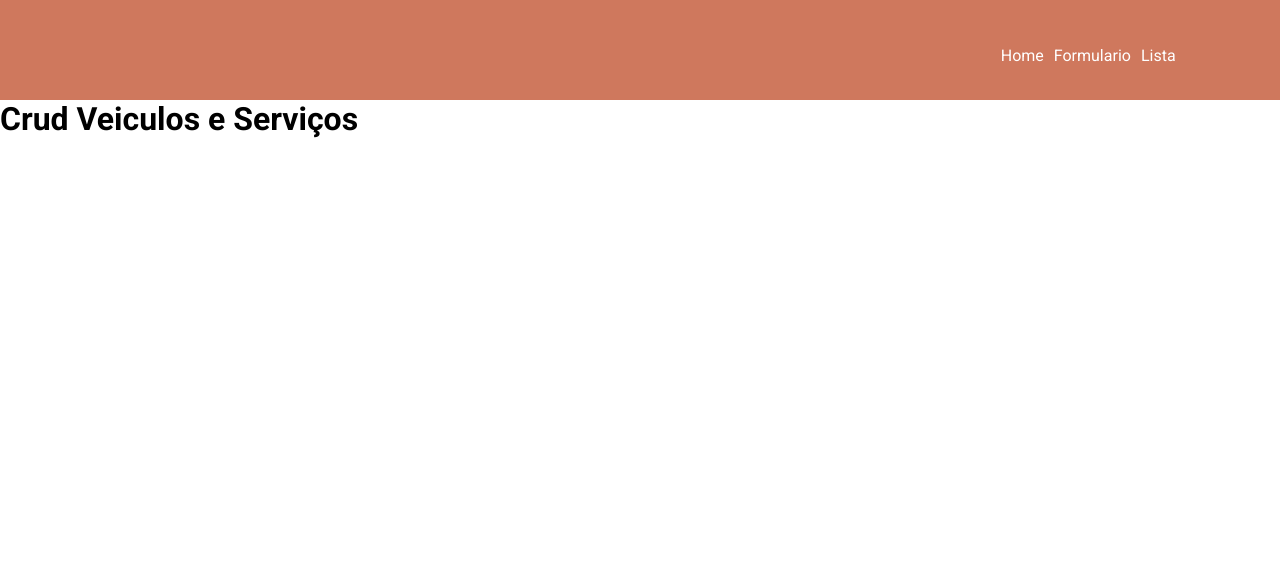
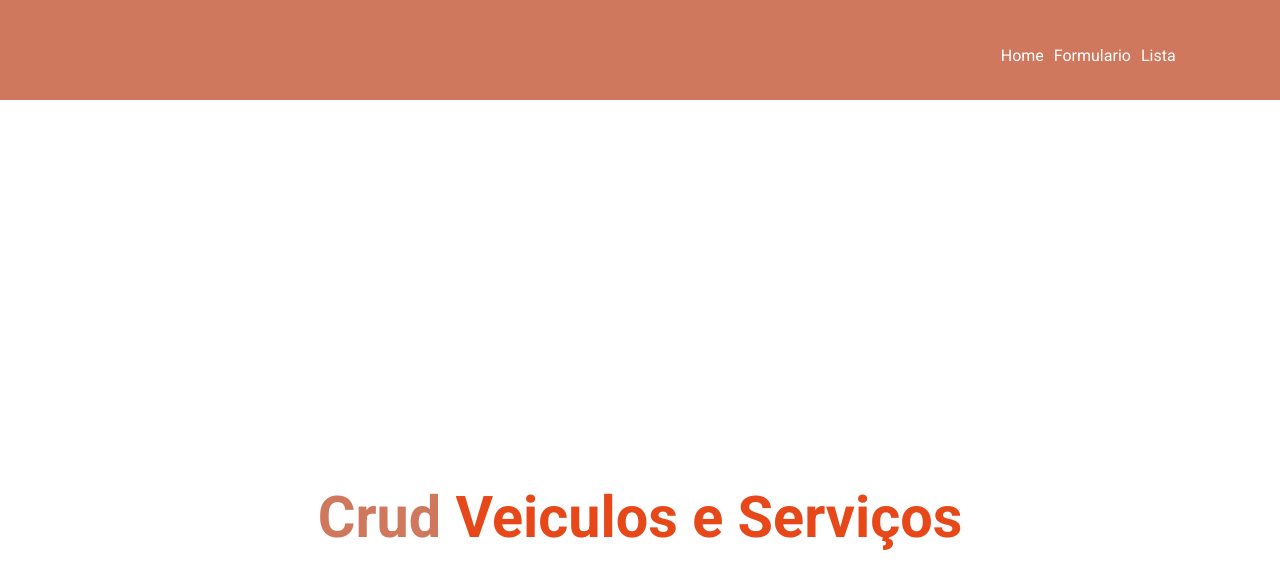
Before and after one commit to LucasAl03/crud_veiculos_e_servicos, an Angular app: page /home in a window 1280 px wide. Shown: the top 588 px of the page. Built offline with nearby package versions, Linux system fonts and the light colour scheme.

Commit message:
Formatação de home-component

```diff
--- a/src/app/component/home-component/home-component.css
+++ b/src/app/component/home-component/home-component.css
@@ -0,0 +1,17 @@
+#div-home{
+    width: 80%;
+    height: 80%;
+    margin: 30% auto;
+    display: flex;
+    align-items: center;
+    justify-content: center;
+    font-size: 1.8em;
+}
+
+h1{
+    color: var(--cor1);
+}
+
+#veiculos-servicos{
+    color: var(--cor2);
+}
```
